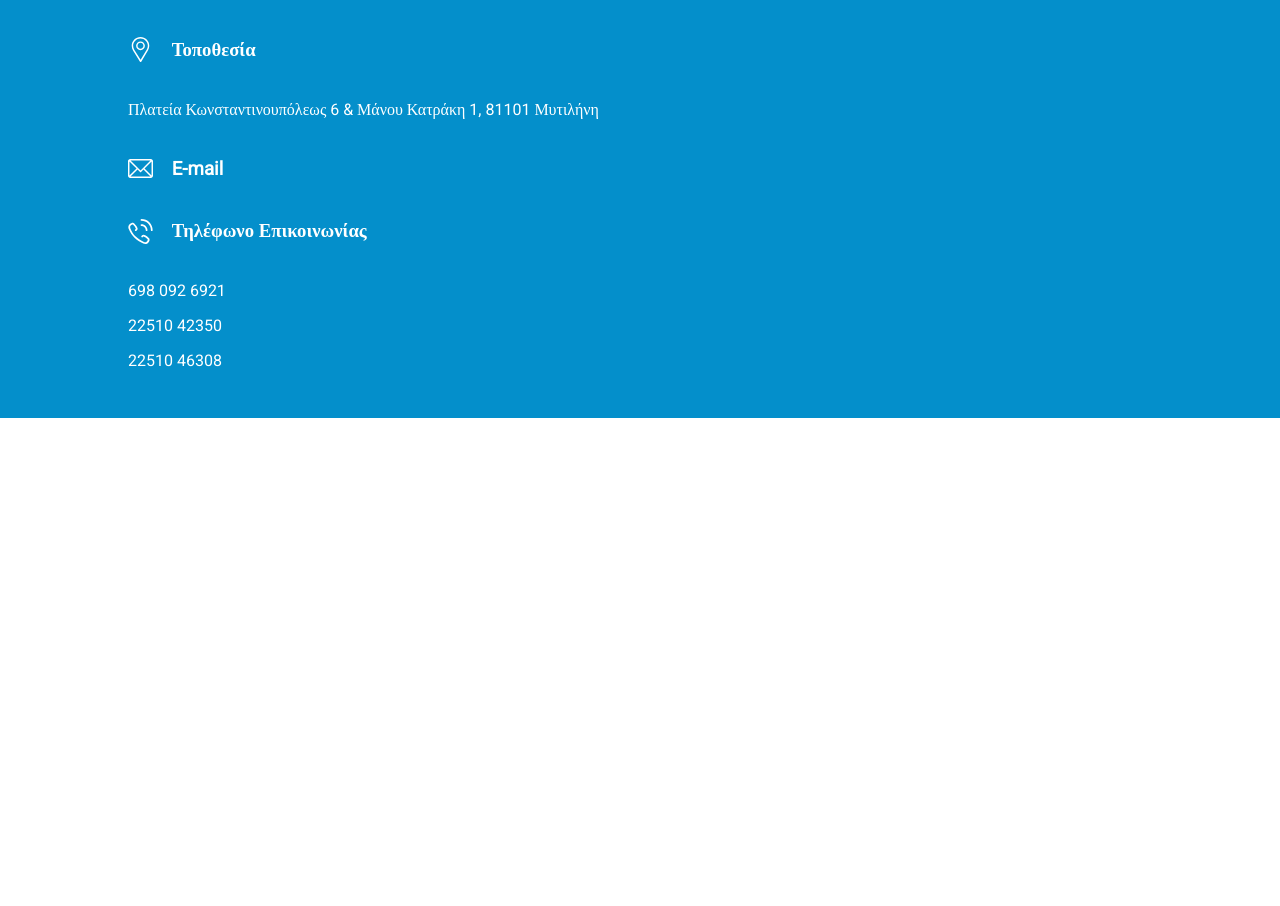
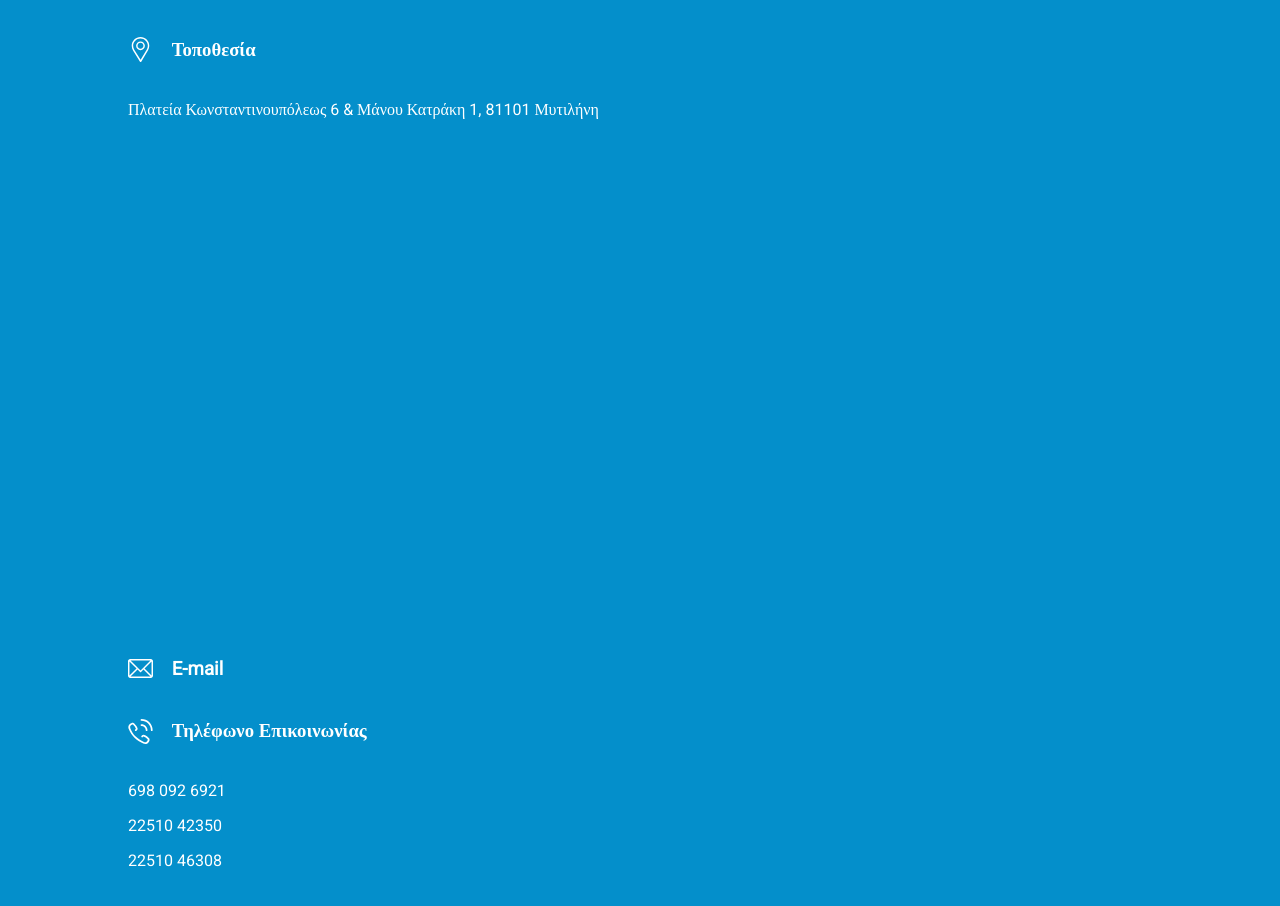
Before and after one commit to SamuelSub/efarmogi-computers, a Next.js app: page / in a window 1280 px wide. Shown: the part 2020-2926 px from the top of the page. Before the commit the page ends 2438 px from the top, so only its background shows below. Built offline with nearby package versions, Linux system fonts and the light colour scheme; no server answers.

Commit message:
testing maps with useefect

```diff
--- a/pages/contact.js
+++ b/pages/contact.js
@@ -3,30 +3,30 @@ import Image from 'next/image'
 import location from '../public/location.svg'
 import email from '../public/email.svg'
 import phone from '../public/phone.svg'
+import { useEffect } from 'react'
 // import ContactForm from '../components/contactForm'
 
-export const contact = () => {
+const Contact = () => {
 
-  async function getStaticProps(context) {
+  let mapsLink;
 
-    return {
-      props: data
-    }
-  }
+  useEffect(() => {
+    mapsLink = `https://www.google.com/maps/embed/v1/place?key=${process.env.API_KEY}&q=Efarm0g1+Computers`;
+  });
 
   return (
     <div className={styles.contactWrapper}>
       <h2 className={styles.mainHeading} id="contact">Επικοινωνία</h2>
       <h3 className={styles.location}><Image src={location} alt="location" width={25} height={25}/> Τοποθεσία</h3>
       <p>Πλατεία Κωνσταντινουπόλεως 6 & Μάνου Κατράκη 1, 81101 Μυτιλήνη</p>
-      {/* <iframe title="map" style={{
+      <iframe title="map" style={{
         width: '80vw',
         height: '60vh'
       }}
         frameBorder="0"
         loading="lazy"
-        src={`https://www.google.com/maps/embed/v1/place?key=${process.env.API_KEY}&q=Efarm0g1+Computers`}allowFullScreen>
-      </iframe> */}
+        src={mapsLink}allowFullScreen>
+      </iframe>
       <h3 className={styles.email}><Image src={email} alt="email contact" width={25} height={25}/> E-mail</h3>
       {/* <ContactForm /> */}
       {/* <p>efarmogi.taxidis@gmail.com</p> */}
@@ -38,4 +38,4 @@ export const contact = () => {
   )
 }
 
-export default contact
+export default Contact
```
